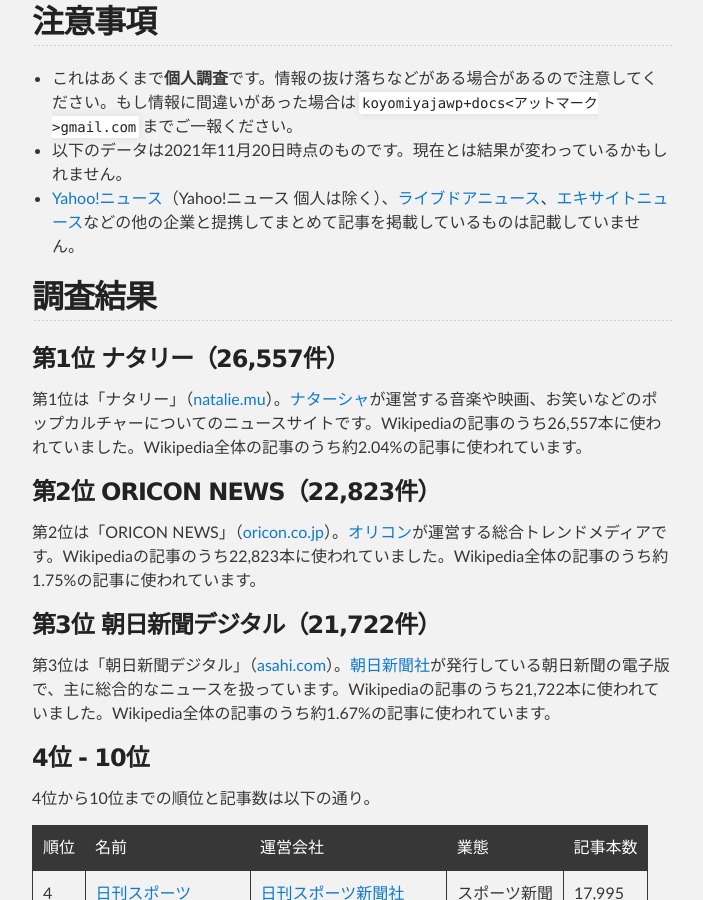
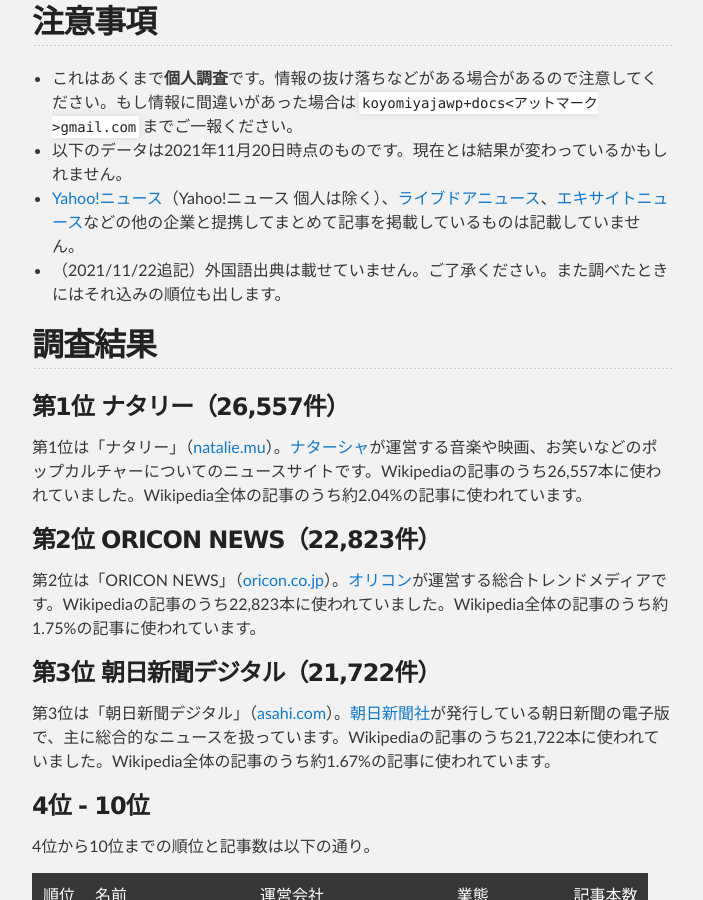
Before and after one commit to koyomiyahouya/koyomiyahouya.github.io, a Jekyll site: the page built from _posts/2021-11-20-wikiref.md, in a window 1280 px wide and 900 px high, scrolled down 1016 px. Shown: the whole window, without its empty margins (288-991 px from the left). Built offline with Jekyll 4.4.1, drawn with Linux system fonts in a browser that asks for light colours; the repository's description, which GitHub fills in, is left out.

Commit message:
Update 2021-11-20-wikiref.md

````diff
--- a/_posts/2021-11-20-wikiref.md
+++ b/_posts/2021-11-20-wikiref.md
@@ -20,6 +20,7 @@ Wikipediaは、**誰でも編集できる百科事典**のウェブサイトで
 * これはあくまで**個人調査**です。情報の抜け落ちなどがある場合があるので注意してください。もし情報に間違いがあった場合は```koyomiyajawp+docs<アットマーク>gmail.com```までご一報ください。
 * 以下のデータは2021年11月20日時点のものです。現在とは結果が変わっているかもしれません。
 * [Yahoo!ニュース](https://news.yahoo.co.jp/)（Yahoo!ニュース 個人は除く）、[ライブドアニュース](https://news.livedoor.com/)、[エキサイトニュース](https://www.excite.co.jp/news/)などの他の企業と提携してまとめて記事を掲載しているものは記載していません。
+* （2021/11/22追記）外国語出典は載せていません。ご了承ください。また調べたときにはそれ込みの順位も出します。
 
 ## 調査結果
 ### 第1位 ナタリー（26,557件）
````
